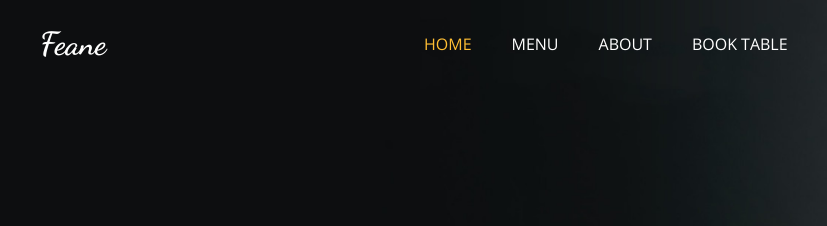
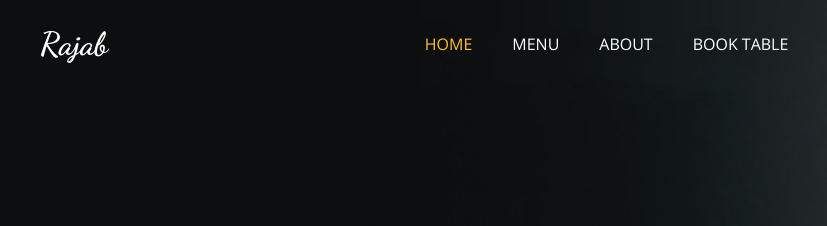
Before and after one commit to CuraJoop/My-second-project, a plain HTML site: page feane-1.0.0/index.html in a window 1280 px wide. Shown: the top 226 px of the page, 30-857 px from the left. Drawn offline with nearby package versions, Linux system fonts and the light colour scheme; some packages are replaced by stand-ins of ours.

Commit message:
Update index.html

```diff
--- a/feane-1.0.0/index.html
+++ b/feane-1.0.0/index.html
@@ -44,7 +44,7 @@
         <nav class="navbar navbar-expand-lg custom_nav-container ">
           <a class="navbar-brand" href="index.html">
             <span>
-              Feane
+              Rajab
             </span>
           </a>
 
```
